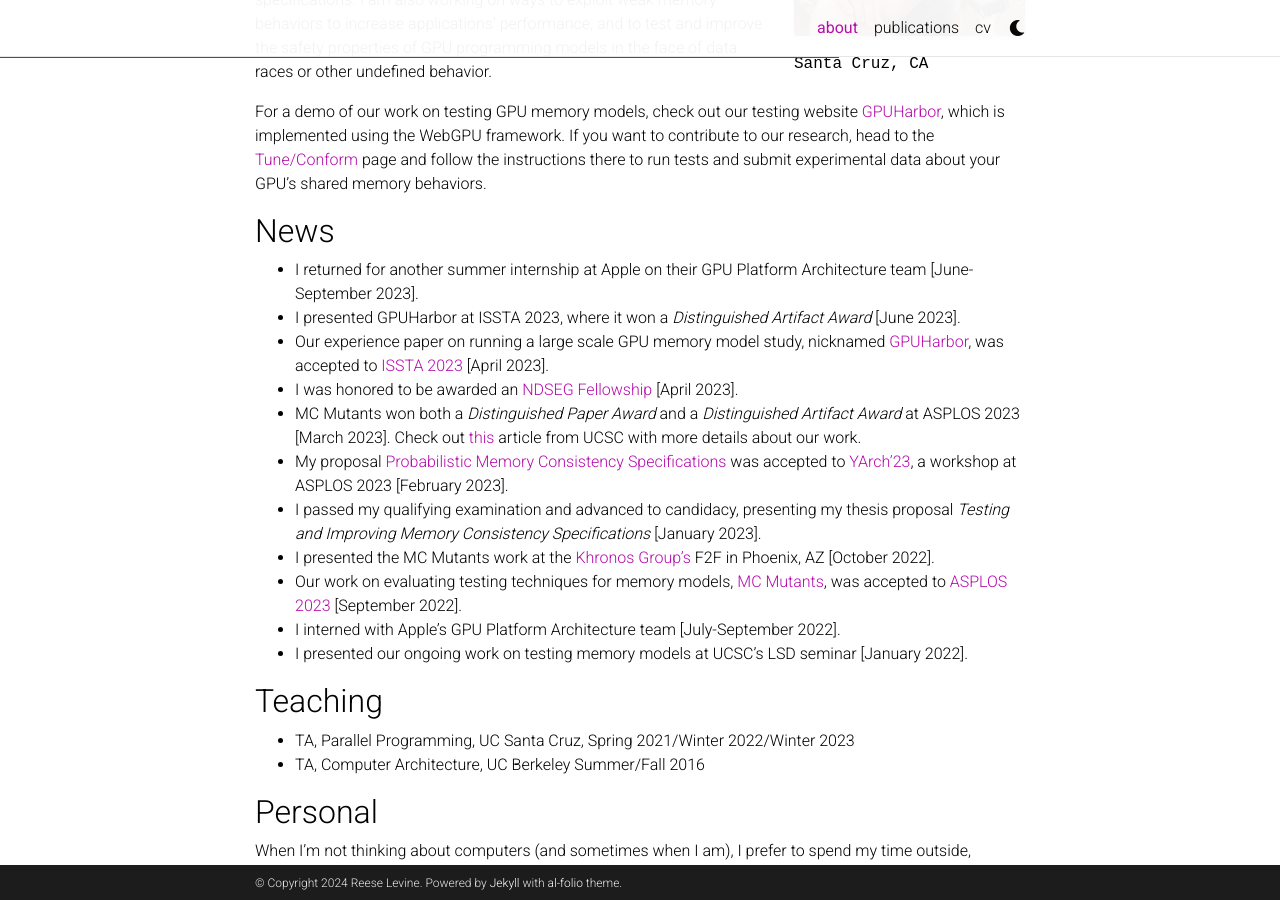
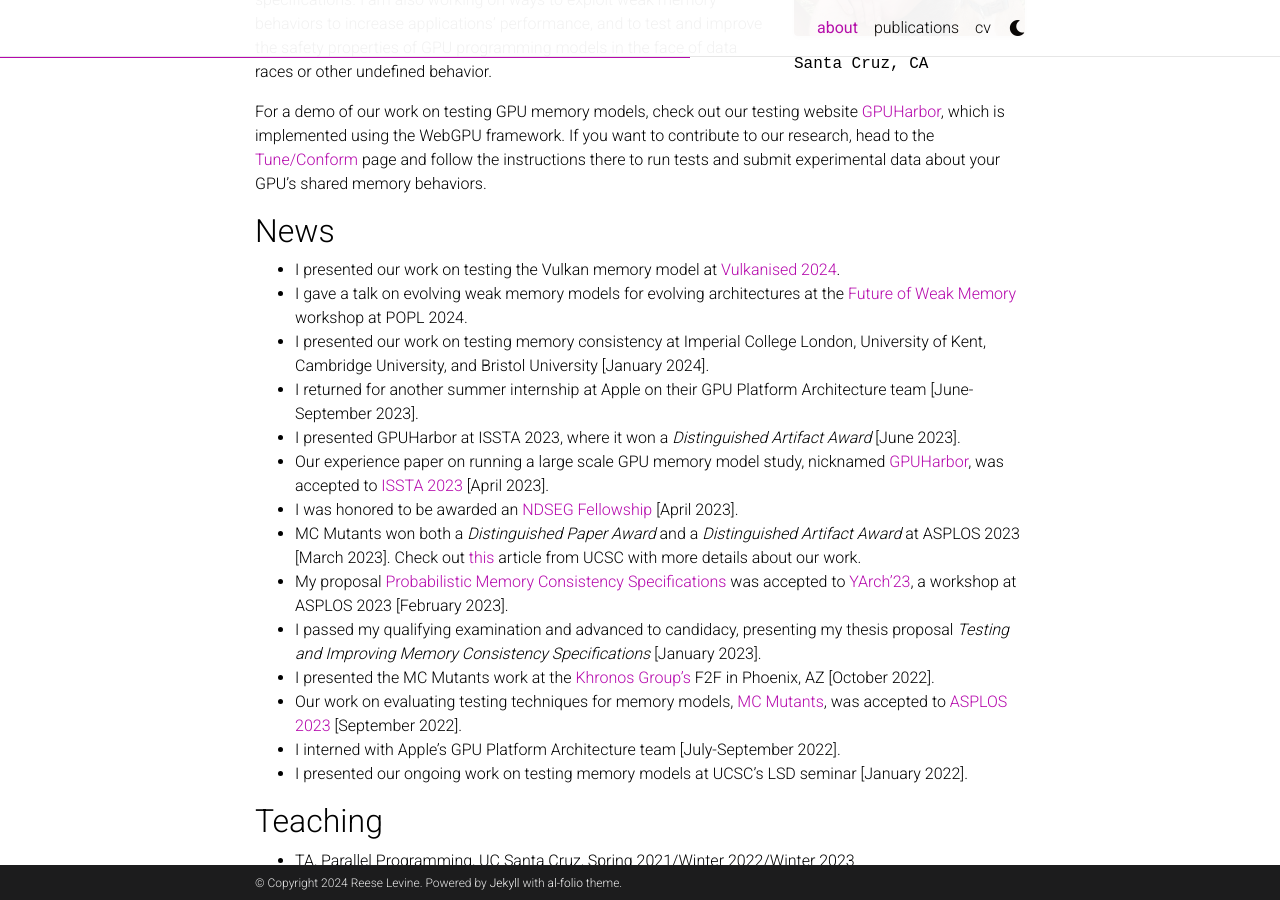
Before and after one commit to reeselevine/homepage2, a Jekyll site: the page built from _pages/about.md, in a window 1280 px wide and 900 px high, scrolled down 365 px. Built offline with Jekyll 4.4.1, drawn with Linux system fonts in a browser that asks for light colours; full-size pictures stand in for the smaller copies a plugin makes; comment, search, counter and statistics services are not loaded; a style sheet for code colours, icons or effects is not loaded.

Commit message:
update cv and news

```diff
--- a/_pages/about.md
+++ b/_pages/about.md
@@ -21,6 +21,9 @@ My research interests are in parallel and concurrent programming, specifically h
 For a demo of our work on testing GPU memory models, check out our testing website [GPUHarbor](https://gpuharbor.ucsc.edu/webgpu-mem-testing), which is implemented using the WebGPU framework. If you want to contribute to our research, head to the [Tune/Conform](https://gpuharbor.ucsc.edu/webgpu-mem-testing/tuning/) page and follow the instructions there to run tests and submit experimental data about your GPU's shared memory behaviors.
 
 ## News
+* I presented our work on testing the Vulkan memory model at [Vulkanised 2024](https://vulkan.org/events/vulkanised-2024).
+* I gave a talk on evolving weak memory models for evolving architectures at the [Future of Weak Memory](https://popl24.sigplan.org/home/fowm-2024) workshop at POPL 2024.
+* I presented our work on testing memory consistency at Imperial College London, University of Kent, Cambridge University, and Bristol University [January 2024].
 * I returned for another summer internship at Apple on their GPU Platform Architecture team [June-September 2023].
 * I presented GPUHarbor at ISSTA 2023, where it won a _Distinguished Artifact Award_ [June 2023].
 * Our experience paper on running a large scale GPU memory model study, nicknamed [GPUHarbor](assets/pdf/gpuharbor.pdf), was accepted to [ISSTA 2023](https://conf.researchr.org/home/issta-2023) [April 2023].
```
Also changed, not shown: 1 other file.
